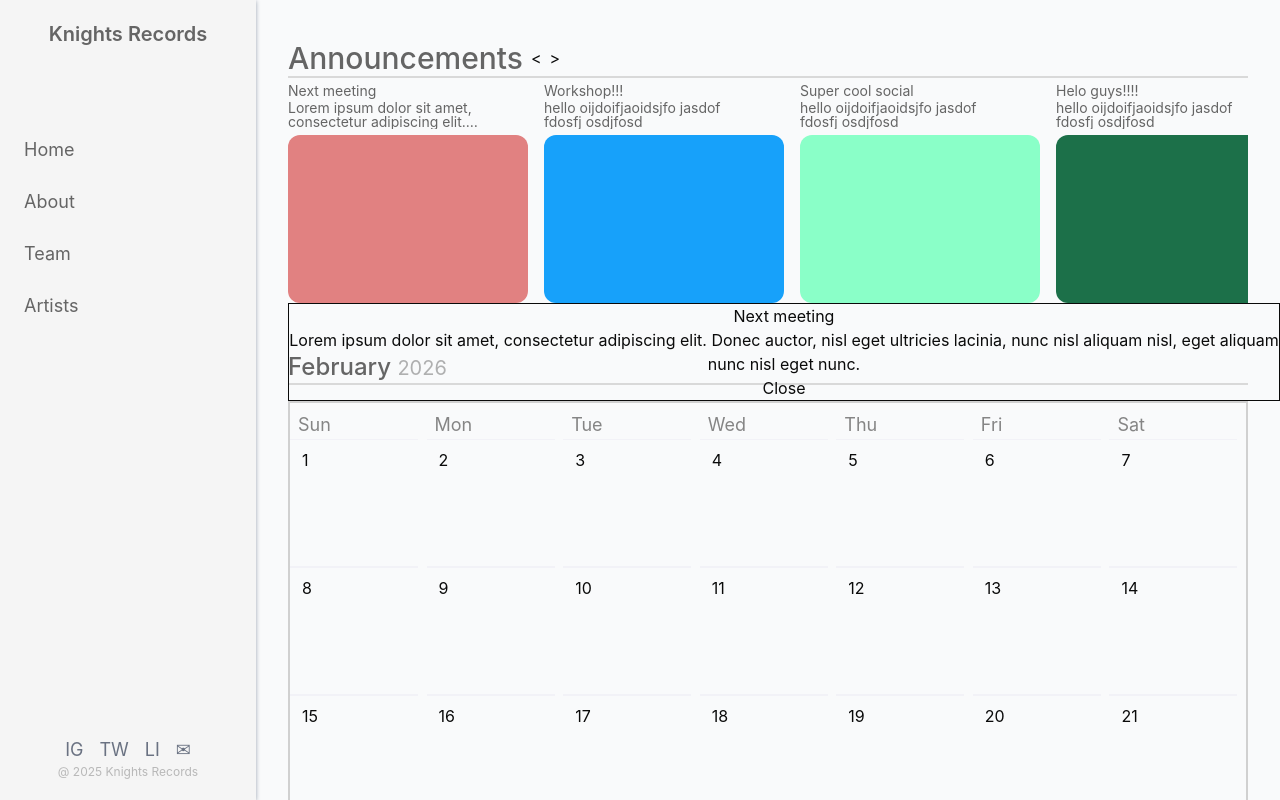
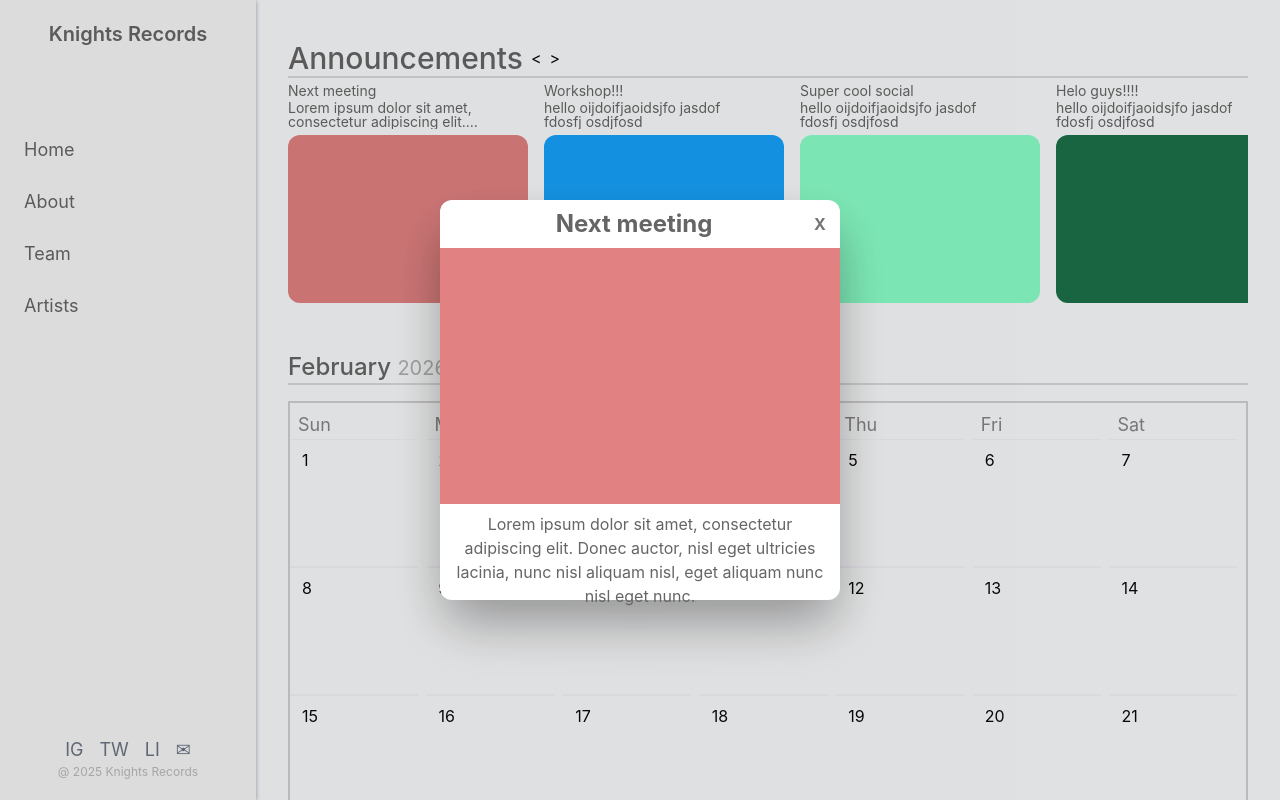
Before and after one commit to Knights-Records-UCF/Knights-Record-Website, a Next.js app: page / in a window 1280 px wide. Both pictures are taken after a click on the element 408 px from the left and 219 px from the top of the page. Built offline with nearby package versions, Linux system fonts and the light colour scheme; no server answers.

Commit message:
Functioning model prototype

```diff
--- a/app/components/Calendar.tsx
+++ b/app/components/Calendar.tsx
@@ -1,6 +1,5 @@
 "use client";
-
-import { useEffect, useState } from "react"
+import { useEffect, useState } from "react";
 
 const monthNames = [
     "January",
--- a/app/components/Carousel.tsx
+++ b/app/components/Carousel.tsx
@@ -14,14 +14,24 @@ export default function Carousel({ children }: { children: announcement[] }) {
 
     function Modal({ announcement }: { announcement: announcement }) {
         return (
-            <div className="fixed text-center border  ">
-                <h2 className="">{announcement.title}</h2>
-                <p className="">{announcement.description}</p>
-                <button
-                    onClick={() => setShowModal(false)}
+            <div
+                className="fixed inset-0 z-50 flex p-4 items-center text-center justify-center bg-black/10"
+                onClick={() => setShowModal(false)}
+            >
+                <div
+                    className="w-100 h-100 bg-white rounded-xl  shadow-2xl drop-shadow-2xl flex flex-col items-center"
+                    onClick={(e) => e.stopPropagation()}
                 >
-                    Close
-                </button>
+                    <div className=" flex w-full justify-center">
+                        <h2 className="text-2xl font-bold text-[#656565] p-2 w-[90%] ">{announcement.title} </h2>
+                        <button
+                            className="font-bold text-[#656565]/90 hover:text-black transition-all duration-300 ease-in-out"
+                            onClick={() => setShowModal(false)}> X
+                        </button>
+                    </div>
+                    <div className={`w-full h-full ${announcement.bgColor}`} />
+                    <p className="text-[#656565] h-24 p-2">{announcement.description}</p>
+                </div>
             </div>
         )
     }
```
Also changed, not shown: app/api/calendar/route.ts (+14 -0 lines), app/types/calendar.ts (+14 -0 lines).
